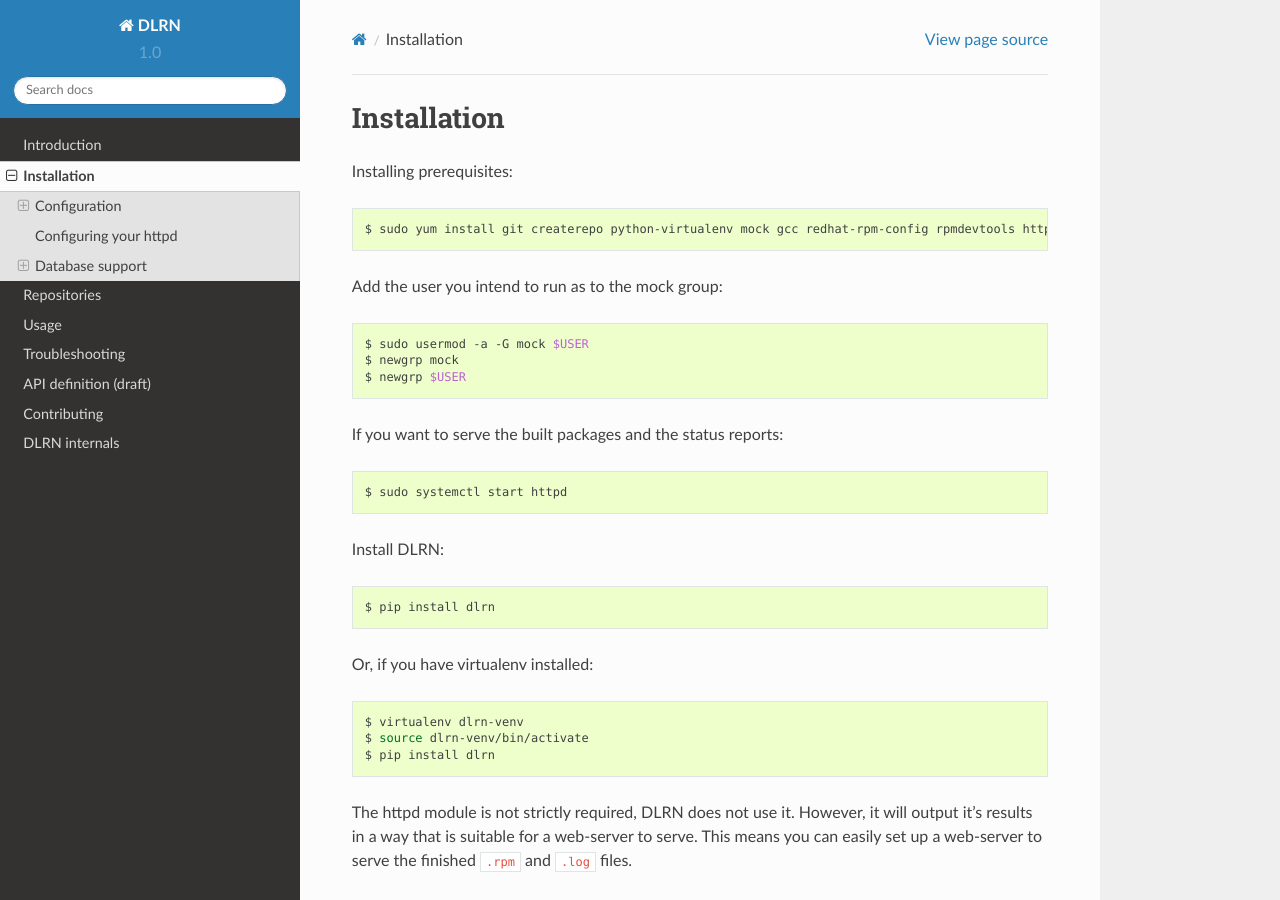
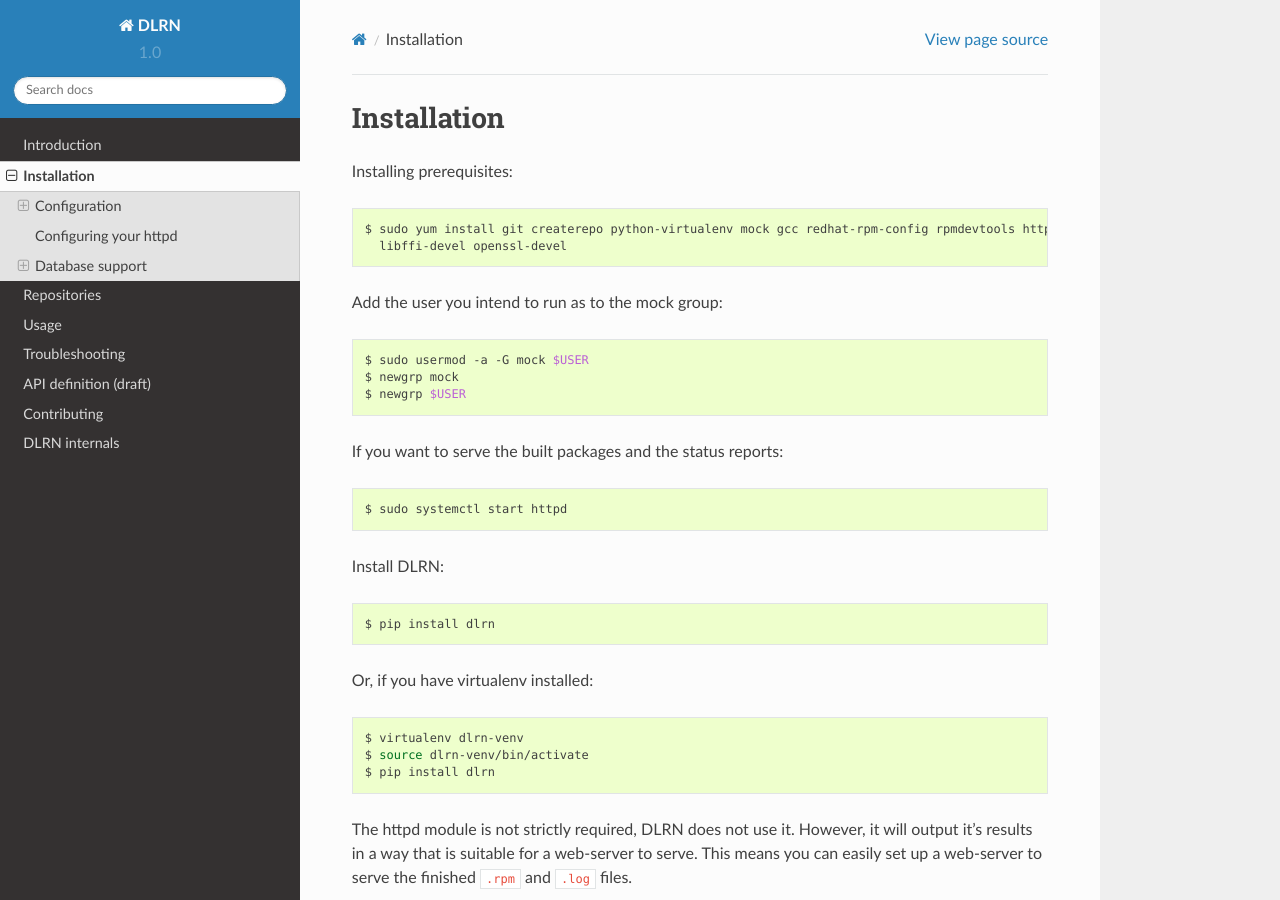
Before and after one commit to softwarefactory-project/DLRN, a Sphinx documentation site: the page built from doc/source/installation.rst, in a window 1280 px wide and 900 px high. Built offline with Sphinx 7.4.7 and the Read the Docs theme 2.0.0, drawn with Linux system fonts in a browser that asks for light colours.

Commit message:
[Doc] Install openssl-devel, libffi-devel
Update doc to install following packages required to install dlrn:

- openssl-devel: by cryptography
- libffi-devel: by pyasn1

Change-Id: Iaea5bf53323885327e950fcdf4f2c635c788b919

```diff
--- a/doc/source/installation.rst
+++ b/doc/source/installation.rst
@@ -6,7 +6,8 @@
 
 .. code-block:: bash
 
-    $ sudo yum install git createrepo python-virtualenv mock gcc redhat-rpm-config rpmdevtools httpd
+    $ sudo yum install git createrepo python-virtualenv mock gcc redhat-rpm-config rpmdevtools httpd \
+      libffi-devel openssl-devel
 
 Add the user you intend to run as to the mock group:
 
```
